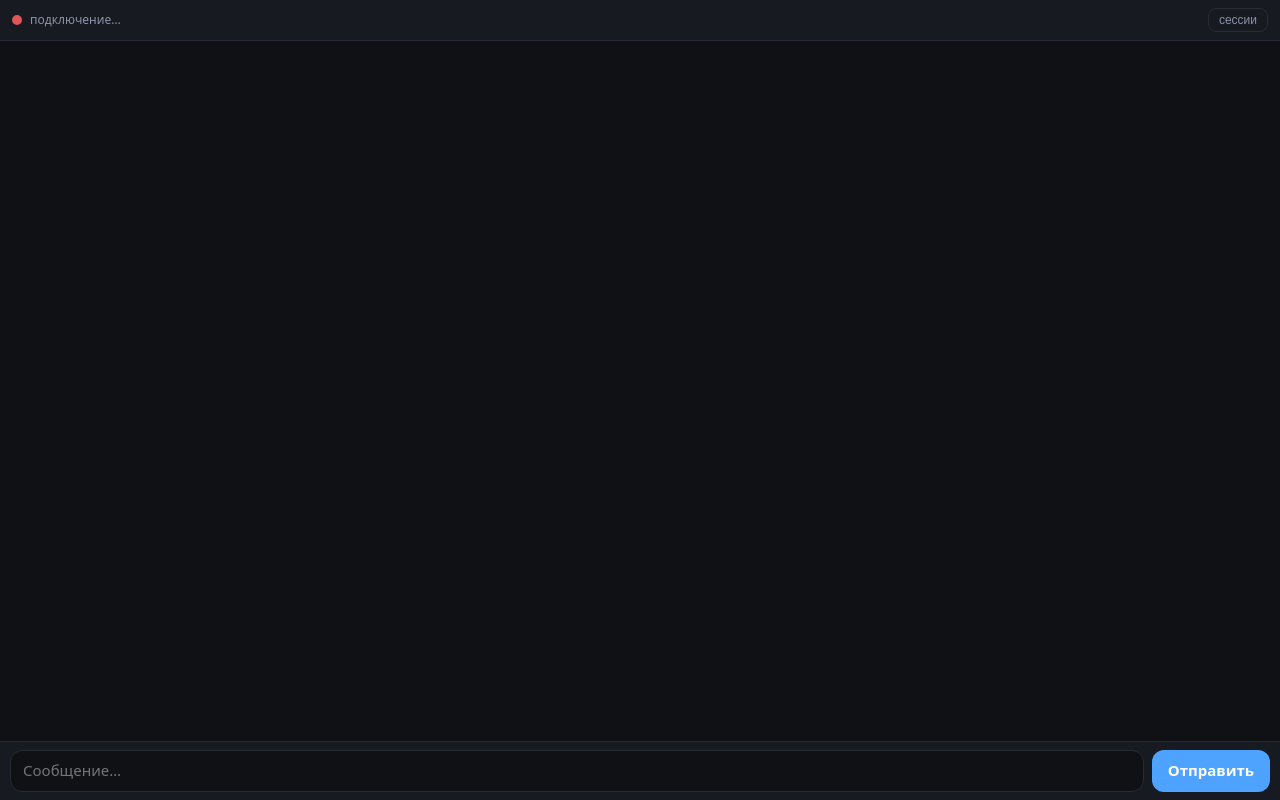
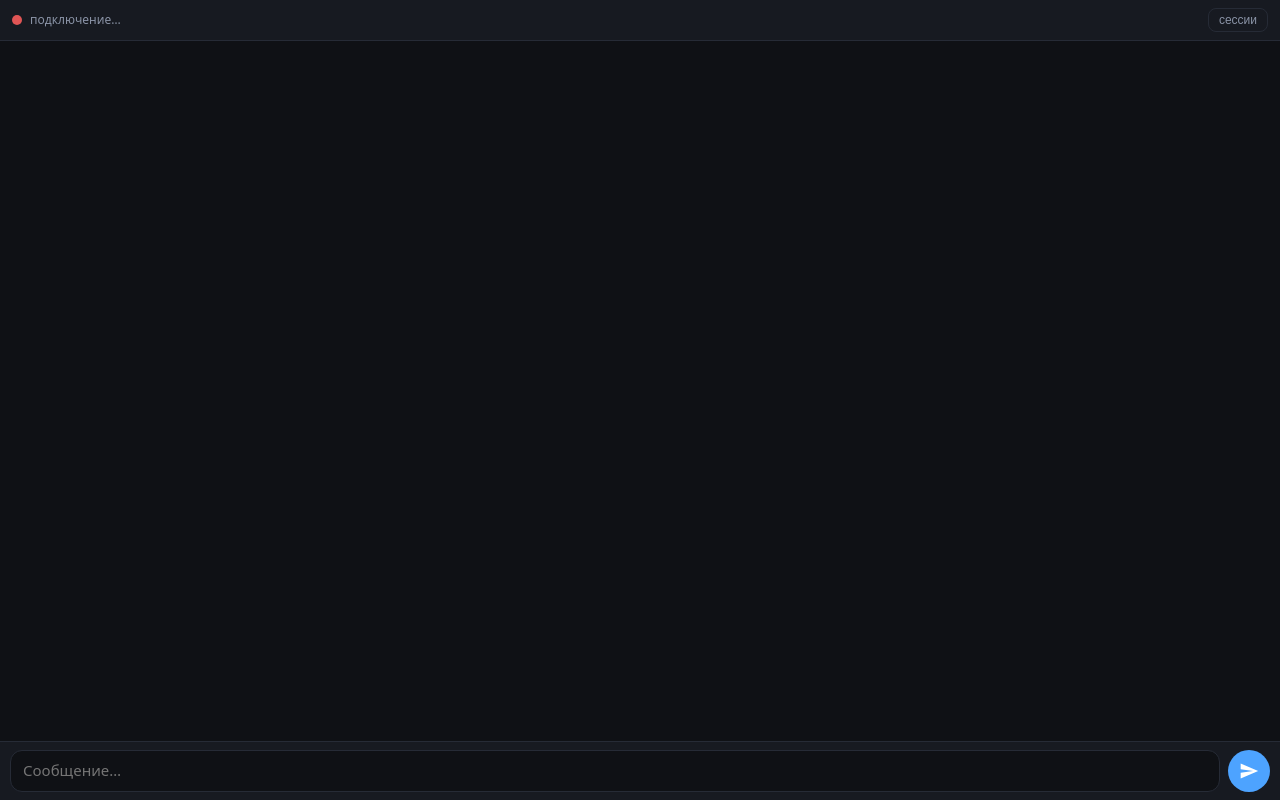
Before and after one commit to NikasAl/pi-bridge, a website: page index.html in a window 1280 px wide. Drawn offline with Linux system fonts and the light colour scheme.

Commit message:
ui: круглая кнопка отправки со SVG-иконкой вместо текста (частичный шаг задачи «иконки»)

```diff
--- a/index.html
+++ b/index.html
@@ -83,8 +83,8 @@
   }
   textarea:focus{border-color:var(--accent)}
   #send{
-    flex:none;border:none;border-radius:12px;background:var(--accent);color:#fff;
-    padding:10px 16px;font:inherit;font-weight:600;
+    flex:none;border:none;border-radius:50%;background:var(--accent);color:#fff;
+    width:42px;height:42px;display:flex;align-items:center;justify-content:center;
   }
   /* панель сессий */
   #drawer{
@@ -136,7 +136,9 @@
   </div>
   <div id="inrow">
     <textarea id="in" rows="1" placeholder="Сообщение…"></textarea>
-    <button id="send">Отправить</button>
+    <button id="send" title="Отправить" aria-label="Отправить">
+      <svg width="20" height="20" viewBox="0 0 24 24" fill="currentColor" aria-hidden="true"><path d="M2 21l21-9L2 3v7l15 2-15 2v7z"/></svg>
+    </button>
   </div>
 </div>
 
```
